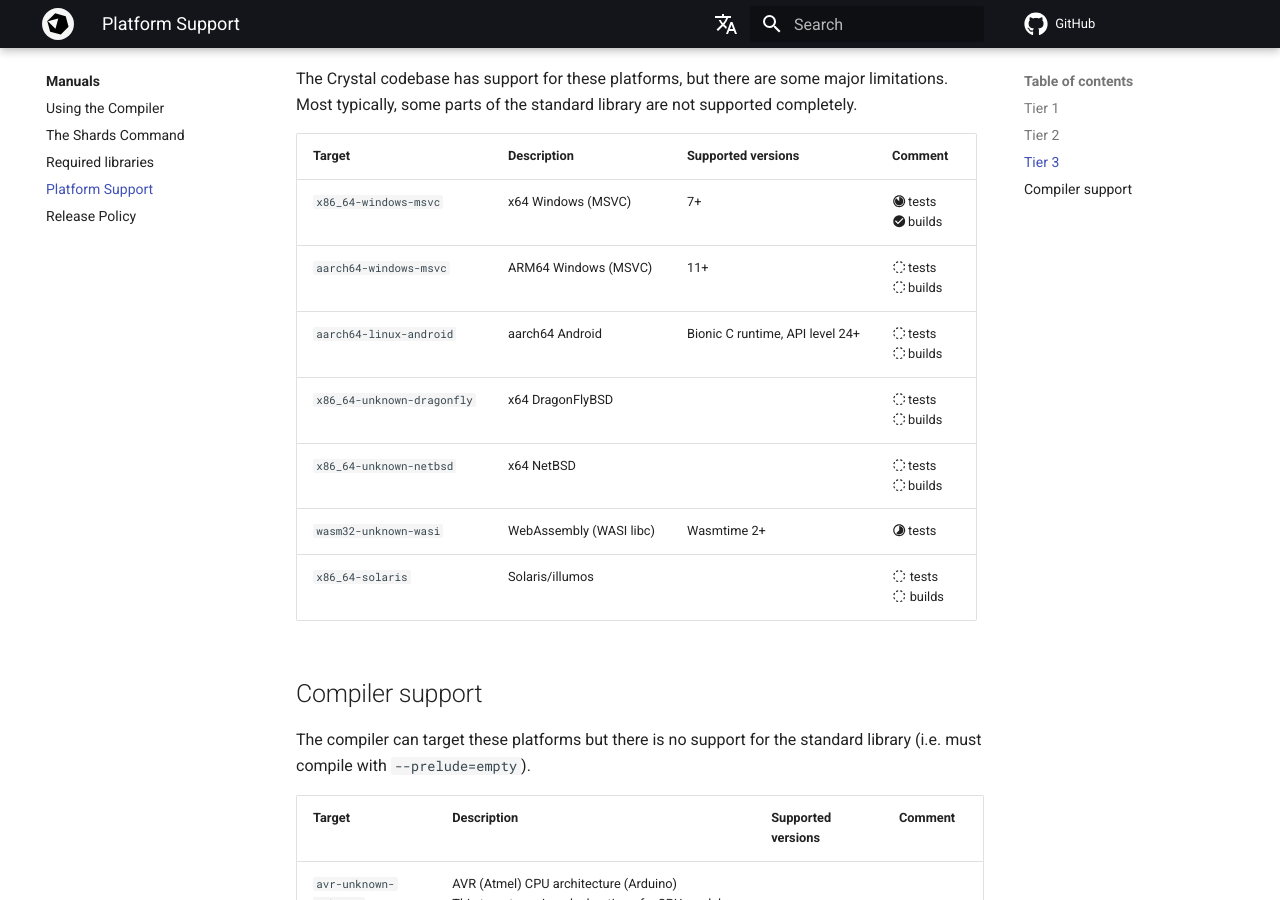
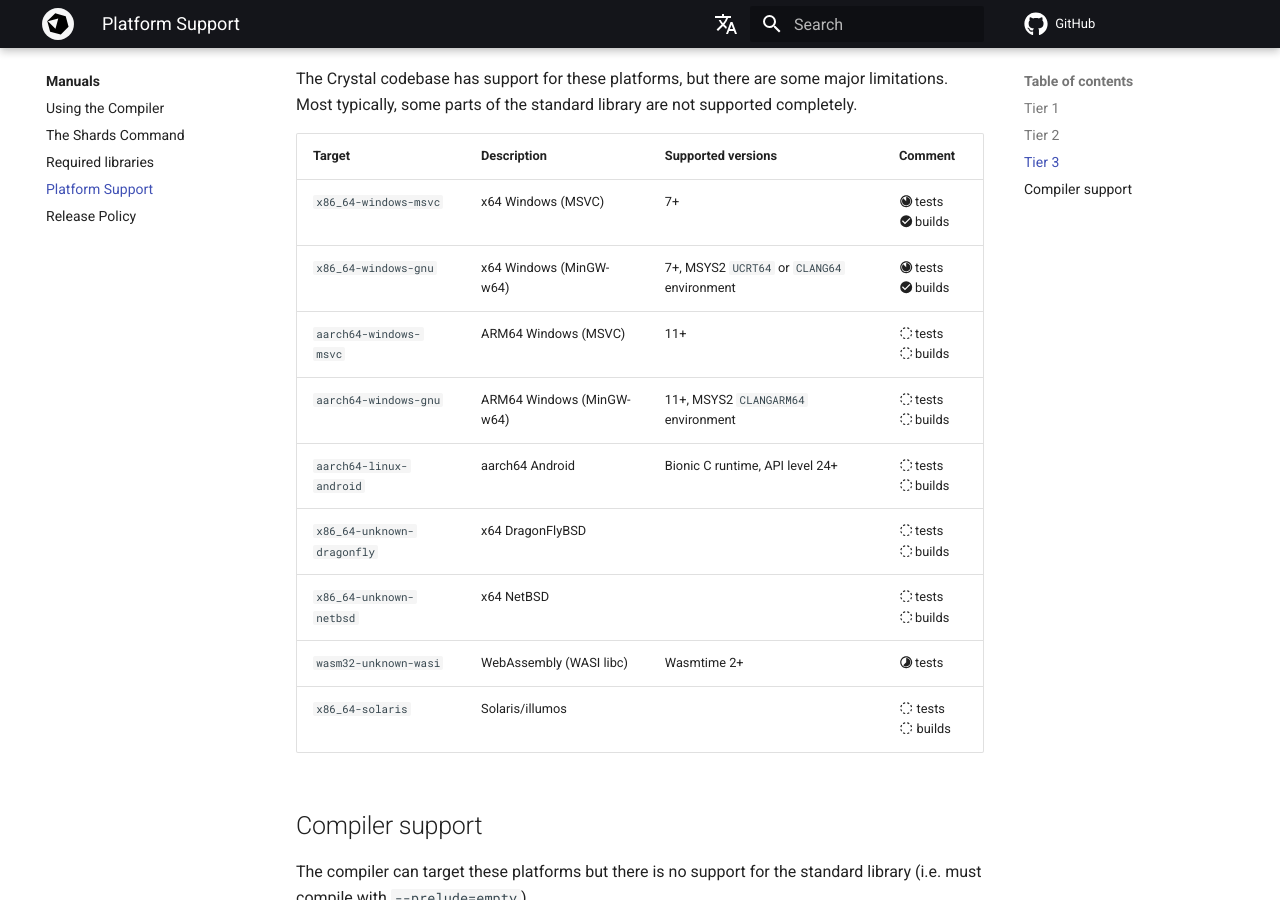
Before and after one commit to crystal-lang/crystal-book, an MkDocs documentation site: the page built from docs/syntax_and_semantics/platform_support.md, in a window 1280 px wide and 900 px high, scrolled down 1925 px. Built offline with MkDocs 1.6.1 and Material for MkDocs 9.7.7, drawn with Linux system fonts in a browser that asks for light colours; nearby versions of some CDN libraries; library files that are not in the unit come from our copies; comment, search, counter and statistics services are not loaded; the version menu is left out.

Commit message:
Add MinGW-w64 to list of supported platforms

```diff
--- a/docs/syntax_and_semantics/platform_support.md
+++ b/docs/syntax_and_semantics/platform_support.md
@@ -55,7 +55,9 @@ Most typically, some parts of the standard library are not supported completely.
 | Target | Description | Supported versions | Comment |
 | ------ | ----------- | ------------------ | ------- |
 | `x86_64-windows-msvc` | x64 Windows (MSVC) | 7+ | :material-circle-slice-7: tests<br> :material-checkbox-marked-circle: builds |
+| `x86_64-windows-gnu` | x64 Windows (MinGW-w64) | 7+, MSYS2 `UCRT64` or `CLANG64` environment | :material-circle-slice-7: tests<br> :material-checkbox-marked-circle: builds |
 | `aarch64-windows-msvc` | ARM64 Windows (MSVC) | 11+ | :material-selection-ellipse: tests<br> :material-selection-ellipse: builds |
+| `aarch64-windows-gnu` | ARM64 Windows (MinGW-w64) | 11+, MSYS2 `CLANGARM64` environment | :material-selection-ellipse: tests<br> :material-selection-ellipse: builds |
 | `aarch64-linux-android` | aarch64 Android  | Bionic C runtime, API level 24+ | :material-selection-ellipse: tests<br> :material-selection-ellipse: builds |
 | `x86_64-unknown-dragonfly` | x64 DragonFlyBSD | | :material-selection-ellipse: tests<br> :material-selection-ellipse: builds |
 | `x86_64-unknown-netbsd` | x64 NetBSD | | :material-selection-ellipse: tests<br> :material-selection-ellipse: builds |
```
Also changed, not shown: docs/man/required_libraries.md (+1 -1 lines).
